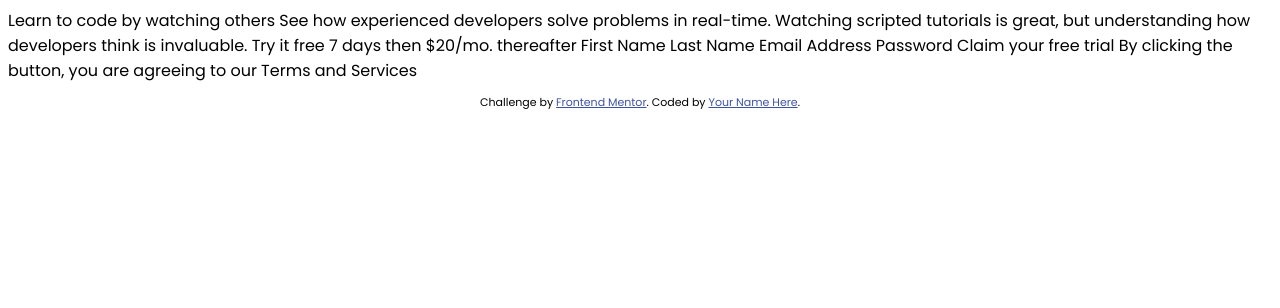
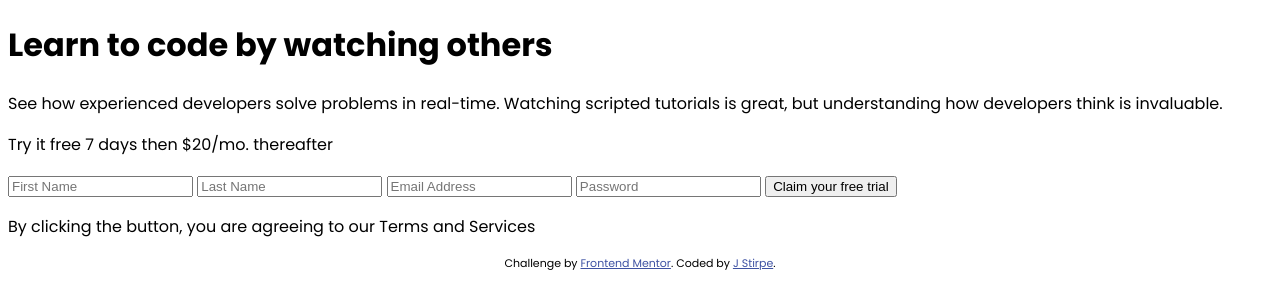
Before and after one commit to jennstirpe/signup-form, a plain HTML site: page index.html in a window 1280 px wide. Drawn offline with Linux system fonts and the light colour scheme.

Commit message:
Added basic HTML structure

```diff
--- a/index.html
+++ b/index.html
@@ -12,36 +12,41 @@
   <link rel="stylesheet" href="css/styles.css">
   <title>Frontend Mentor | Intro component with sign up form</title>
 
-  <!-- Feel free to remove these styles or customise in your own stylesheet 👍 -->
-  <style>
-    .attribution { font-size: 11px; text-align: center; }
-    .attribution a { color: hsl(228, 45%, 44%); }
-  </style>
+
 </head>
 <body>
+  <main>
+    <header>
+      <h1>Learn to code by watching others</h1>
+      <p>See how experienced developers solve problems in real-time. Watching scripted tutorials is great,
+        but understanding how developers think is invaluable. </p>
+    </header>
 
-  Learn to code by watching others
+    <section class="trial-desc">
+      <p class="pricing"><span>Try it free 7 days</span> then $20/mo. thereafter</p>
+    </section>
 
-  See how experienced developers solve problems in real-time. Watching scripted tutorials is great,
-  but understanding how developers think is invaluable.
+    <form>
+      <input type="text" id="firstName" placeholder="First Name">
+      <input type="text" id="lastName" placeholder="Last Name">
+      <input type="email" id="email" placeholder="Email Address">
+      <input type="password" id="pwd" placeholder="Password">
+      <button type="submit" id="submit">Claim your free trial</button>
+    </form>
 
-  Try it free 7 days then $20/mo. thereafter
+    <p class="disclaimer">By clicking the button, you are agreeing to our <span id="terms">Terms and Services</span></p>
+  </main>
 
-  First Name
-  Last Name
-  Email Address
-  Password
 
-  Claim your free trial
 
-  By clicking the button, you are agreeing to our Terms and Services
 
-  <footer>
+
+  <aside>
     <p class="attribution">
       Challenge by <a href="https://www.frontendmentor.io?ref=challenge" target="_blank">Frontend Mentor</a>.
-      Coded by <a href="#">Your Name Here</a>.
+      Coded by <a href="#">J Stirpe</a>.
     </p>
-  </footer>
+  </aside>
 
   <script src="index.js"></script>
 </body>
--- a/scss/styles.scss
+++ b/scss/styles.scss
@@ -1,3 +1,14 @@
+
+$red: hsl(0, 100%, 74%);
+$green: hsl(154, 59%, 51%);
+
+$blue: hsl(248, 32%, 49%);
+
+$dark-blue: hsl(249, 10%, 26%);
+$grayish-blue: hsl(246, 25%, 77%);
+
+
+
 * {
     box-sizing: border-box;
 }
@@ -5,3 +16,21 @@
 body {
     font-family: 'Poppins', sans-serif;
 }
+
+
+
+
+
+
+
+
+
+
+.attribution {
+    font-size: 11px;
+    text-align: center;
+
+    a {
+        color: hsl(228, 45%, 44%);
+    }
+}
```
Also changed, not shown: css/styles.css.
